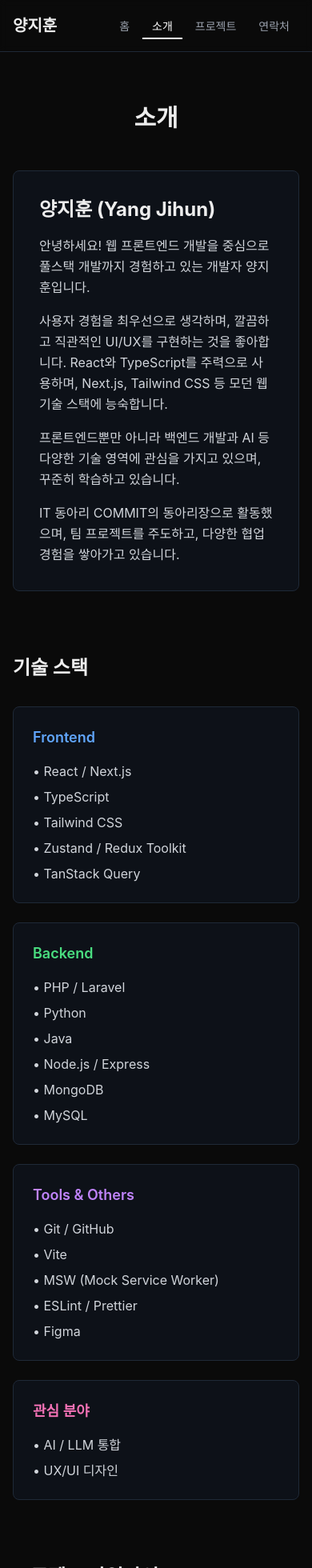
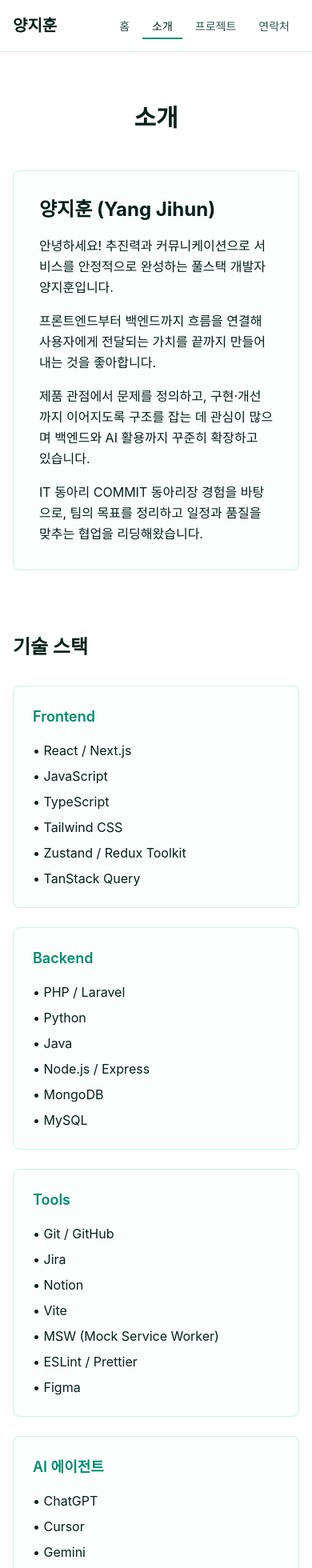
Before and after one commit to yangjihun/portfolio, a Next.js app: page /about in a window 390 px wide. Shown: the top 1960 px of the page at 80% size. Built offline with nearby package versions, Linux system fonts and the light colour scheme.

Commit message:
style: 디자인 변경

```diff
--- a/src/app/about/page.tsx
+++ b/src/app/about/page.tsx
@@ -9,6 +9,7 @@ export default function AboutPage() {
   const techStacks = {
     frontend: [
       'React / Next.js',
+      'JavaScript',
       'TypeScript',
       'Tailwind CSS',
       'Zustand / Redux Toolkit',
@@ -24,14 +25,18 @@ export default function AboutPage() {
     ],
     tools: [
       'Git / GitHub',
+      'Jira',
+      'Notion',
       'Vite',
       'MSW (Mock Service Worker)',
       'ESLint / Prettier',
       'Figma',
     ],
-    interests: [
-      'AI / LLM 통합',
-      'UX/UI 디자인',
+    other: [
+      'ChatGPT',
+      'Cursor',
+      'Gemini',
+      'Claude',
     ],
   };
 
@@ -64,25 +69,20 @@ export default function AboutPage() {
         animate={{ opacity: 1, y: 0 }}
         className="mb-20"
       >
-        <div className="rounded-lg border border-gray-800 bg-gray-900/50 p-8">
+        <div className="rounded-lg border border-border bg-muted/40 p-8">
           <h3 className="mb-4 text-2xl font-bold">양지훈 (Yang Jihun)</h3>
-          <div className="space-y-4 leading-relaxed text-gray-300">
+          <div className="space-y-4 leading-relaxed text-foreground">
             <p>
-              안녕하세요! 웹 프론트엔드 개발을 중심으로 풀스택 개발까지 경험하고 있는
-              개발자 양지훈입니다.
+              안녕하세요! 추진력과 커뮤니케이션으로 서비스를 안정적으로 완성하는 풀스택 개발자 양지훈입니다.
             </p>
             <p>
-              사용자 경험을 최우선으로 생각하며, 깔끔하고 직관적인 UI/UX를
-              구현하는 것을 좋아합니다. React와 TypeScript를 주력으로 사용하며,
-              Next.js, Tailwind CSS 등 모던 웹 기술 스택에 능숙합니다.
+              프론트엔드부터 백엔드까지 흐름을 연결해 사용자에게 전달되는 가치를 끝까지 만들어내는 것을 좋아합니다.
             </p>
             <p>
-              프론트엔드뿐만 아니라 백엔드 개발과 AI 등 다양한 기술 영역에 관심을 가지고 있으며, 꾸준히
-              학습하고 있습니다.
+              제품 관점에서 문제를 정의하고, 구현·개선까지 이어지도록 구조를 잡는 데 관심이 많으며 백엔드와 AI 활용까지 꾸준히 확장하고 있습니다.
             </p>
             <p>
-              IT 동아리 COMMIT의 동아리장으로 활동했으며, 팀 프로젝트를 주도하고,
-              다양한 협업 경험을 쌓아가고 있습니다.
+              IT 동아리 COMMIT 동아리장 경험을 바탕으로, 팀의 목표를 정리하고 일정과 품질을 맞추는 협업을 리딩해왔습니다.
             </p>
           </div>
         </div>
@@ -97,52 +97,52 @@ export default function AboutPage() {
       >
         <h3 className="mb-8 text-2xl font-bold">기술 스택</h3>
         <div className="grid gap-6 md:grid-cols-2">
-          <div className="rounded-lg border border-gray-800 bg-gray-900/50 p-6">
-            <h4 className="mb-4 text-lg font-semibold text-blue-400">
+          <div className="rounded-lg border border-border bg-muted/40 p-6">
+            <h4 className="mb-4 text-lg font-semibold text-primary">
               Frontend
             </h4>
             <ul className="space-y-2">
               {techStacks.frontend.map((tech) => (
-                <li key={tech} className="text-gray-300">
+                <li key={tech} className="text-foreground">
                   • {tech}
                 </li>
               ))}
             </ul>
           </div>
 
-          <div className="rounded-lg border border-gray-800 bg-gray-900/50 p-6">
-            <h4 className="mb-4 text-lg font-semibold text-green-400">
+          <div className="rounded-lg border border-border bg-muted/40 p-6">
+            <h4 className="mb-4 text-lg font-semibold text-primary">
               Backend
             </h4>
             <ul className="space-y-2">
               {techStacks.backend.map((tech) => (
-                <li key={tech} className="text-gray-300">
+                <li key={tech} className="text-foreground">
                   • {tech}
                 </li>
               ))}
             </ul>
           </div>
 
-          <div className="rounded-lg border border-gray-800 bg-gray-900/50 p-6">
-            <h4 className="mb-4 text-lg font-semibold text-purple-400">
-              Tools & Others
+          <div className="rounded-lg border border-border bg-muted/40 p-6">
+            <h4 className="mb-4 text-lg font-semibold text-primary">
+              Tools
             </h4>
             <ul className="space-y-2">
               {techStacks.tools.map((tech) => (
-                <li key={tech} className="text-gray-300">
+                <li key={tech} className="text-foreground">
                   • {tech}
                 </li>
               ))}
             </ul>
           </div>
 
-          <div className="rounded-lg border border-gray-800 bg-gray-900/50 p-6">
-            <h4 className="mb-4 text-lg font-semibold text-pink-400">
-              관심 분야
+          <div className="rounded-lg border border-border bg-muted/40 p-6">
+            <h4 className="mb-4 text-lg font-semibold text-primary">
+              AI 에이전트
             </h4>
             <ul className="space-y-2">
-              {techStacks.interests.map((tech) => (
-                <li key={tech} className="text-gray-300">
+              {techStacks.other.map((tech) => (
+                <li key={tech} className="text-foreground">
                   • {tech}
                 </li>
               ))}
@@ -167,13 +167,13 @@ export default function AboutPage() {
               whileInView={{ opacity: 1, x: 0 }}
               viewport={{ once: true }}
               transition={{ delay: index * 0.1 }}
-              className="relative border-l-2 border-gray-700 pl-6"
+              className="relative border-l-2 border-primary/30 pl-6"
             >
-              <div className="absolute -left-[9px] top-0 h-4 w-4 rounded-full border-2 border-gray-700 bg-background" />
-              <div className="mb-1 text-sm text-gray-400">{item.period}</div>
+              <div className="absolute -left-[9px] top-0 h-4 w-4 rounded-full border-2 border-primary/40 bg-background" />
+              <div className="mb-1 text-sm text-muted-foreground">{item.period}</div>
               <h4 className="mb-2 text-xl font-semibold">{item.name}</h4>
-              <p className="mb-2 text-gray-300">{item.title}</p>
-              <p className="text-sm text-gray-500">{item.tech}</p>
+              <p className="mb-2 text-foreground">{item.title}</p>
+              <p className="text-sm text-muted-foreground">{item.tech}</p>
             </motion.div>
           ))}
         </div>
--- a/src/app/globals.css
+++ b/src/app/globals.css
@@ -3,20 +3,46 @@
 @tailwind utilities;
 
 :root {
-  --background: #0a0a0a;
-  --foreground: #ededed;
+  /* Light, Hana Bank-inspired theme (RGB for Tailwind opacity support) */
+  --background: 255 255 255;
+  --foreground: 5 32 26;
+
+  --card: 255 255 255;
+  --card-foreground: 5 32 26;
+
+  /* Slight green-tinted neutrals (avoid "gray" feel) */
+  --muted: 242 252 249;
+  --muted-foreground: 39 83 74;
+
+  --border: 208 239 230;
+
+  /* Primary (Hana Bank main color #008D70) */
+  --primary: 0 141 112;
+  --primary-foreground: 255 255 255;
 }
 
 @media (prefers-color-scheme: dark) {
   :root {
-    --background: #0a0a0a;
-    --foreground: #ededed;
+    /* Keep consistent (always light) */
+    --background: 255 255 255;
+    --foreground: 5 32 26;
+
+    --card: 255 255 255;
+    --card-foreground: 5 32 26;
+
+    --muted: 242 252 249;
+    --muted-foreground: 39 83 74;
+
+    --border: 208 239 230;
+
+    --primary: 0 141 112;
+    --primary-foreground: 255 255 255;
   }
 }
 
 body {
-  color: var(--foreground);
-  background: var(--background);
+  color: rgb(var(--foreground));
+  background: rgb(var(--background));
   font-family: -apple-system, BlinkMacSystemFont, "Segoe UI", Roboto, "Helvetica Neue", Arial, sans-serif;
 }
 
--- a/src/app/layout.tsx
+++ b/src/app/layout.tsx
@@ -15,7 +15,7 @@ export default function RootLayout({
 }>) {
   return (
     <html lang="ko">
-      <body>
+      <body className="bg-background text-foreground">
         <Navigation />
         <main className="min-h-screen">{children}</main>
         <Footer />
--- a/src/app/page.tsx
+++ b/src/app/page.tsx
@@ -12,15 +12,22 @@ export default function HomePage() {
   const featuredProjects = projects.slice(0, 3);
 
   const techStack = [
-    'Node.js',
+    // Languages
+    'JavaScript',
+    'TypeScript',
     'Python',
     'Java',
+    // Frontend
     'React',
     'Next.js',
-    'TypeScript',
+    // Backend
+    'Node.js',
+    // Styling
     'Tailwind CSS',
+    // Tools / Collaboration
     'Git',
-    'GitHub'
+    'GitHub',
+    'Jira'
   ];
 
   return (
@@ -35,18 +42,16 @@ export default function HomePage() {
           <h1 className="mb-6 text-5xl font-bold leading-tight md:text-7xl">
             안녕하세요,
             <br />
-            <span className="bg-gradient-to-r from-blue-400 to-purple-500 bg-clip-text text-transparent">
+            <span className="bg-gradient-to-r from-primary to-[#006B55] bg-clip-text text-transparent">
               양지훈
             </span>
             입니다
           </h1>
-          <p className="mb-8 text-xl text-gray-300 md:text-2xl">
+          <p className="mb-8 text-xl text-muted-foreground md:text-2xl">
             Fullstack Developer
           </p>
-          <p className="mx-auto mb-12 max-w-2xl text-lg leading-relaxed text-gray-400">
-            프론트엔드 개발을 기반으로,
-            <br />
-            현재 백엔드까지 영역을 확장하며 풀스택 역량을 쌓아가고 있습니다.
+          <p className="mx-auto mb-12 max-w-2xl text-lg leading-relaxed text-muted-foreground">
+            추진력과 커뮤니케이션으로 서비스를 안정적으로 완성하는 풀스택 개발자입니다.
           </p>
 
 
@@ -57,7 +62,7 @@ export default function HomePage() {
                 initial={{ opacity: 0, scale: 0.8 }}
                 animate={{ opacity: 1, scale: 1 }}
                 transition={{ delay: 0.5 + index * 0.05 }}
-                className="rounded-full bg-gray-800 px-4 py-2 text-sm font-medium text-gray-200"
+                className="rounded-full border border-border bg-muted/60 px-4 py-2 text-sm font-medium text-foreground"
               >
                 {tech}
               </motion.span>
@@ -72,19 +77,19 @@ export default function HomePage() {
           >
             <Link
               href="/projects"
-              className="rounded-lg bg-white px-8 py-3 font-semibold text-black transition-all hover:bg-gray-200"
+              className="rounded-lg bg-primary px-8 py-3 font-semibold text-primary-foreground transition-all hover:bg-primary/90"
             >
               프로젝트 보기
             </Link>
             <Link
               href="/about"
-              className="rounded-lg border border-gray-700 px-8 py-3 font-semibold transition-all hover:border-gray-600 hover:bg-gray-900"
+              className="rounded-lg border border-border bg-background px-8 py-3 font-semibold text-foreground transition-all hover:border-primary/40 hover:bg-primary/5"
             >
               소개 보기
             </Link>
             <Link
               href="/contact"
-              className="rounded-lg border border-gray-700 px-8 py-3 font-semibold transition-all hover:border-gray-600 hover:bg-gray-900"
+              className="rounded-lg border border-border bg-background px-8 py-3 font-semibold text-foreground transition-all hover:border-primary/40 hover:bg-primary/5"
             >
               연락하기
             </Link>
@@ -97,7 +102,7 @@ export default function HomePage() {
         <SectionTitle>활동 내역</SectionTitle>
 
         <div className="relative mx-auto max-w-3xl">
-          <div className="absolute left-1/2 top-0 h-full w-px -translate-x-1/2 bg-gray-800" />
+          <div className="absolute left-1/2 top-0 h-full w-px -translate-x-1/2 bg-border" />
           <div className="space-y-0">
             {activities.map((activity, index) => (
               <motion.div
@@ -108,8 +113,8 @@ export default function HomePage() {
                 transition={{ delay: index * 0.05 }}
                 className="relative py-4 text-center"
               >
-                <div className="mx-auto mb-2 h-3.5 w-3.5 rounded-full border-2 border-gray-700 bg-background" />
-                <div className="mb-0.5 text-sm text-gray-400">{activity.period}</div>
+                <div className="mx-auto mb-2 h-3.5 w-3.5 rounded-full border-2 border-primary/40 bg-background" />
+                <div className="mb-0.5 text-sm text-muted-foreground">{activity.period}</div>
                 <h3 className="text-base font-semibold md:text-lg">{activity.title}</h3>
               </motion.div>
             ))}
@@ -135,7 +140,7 @@ export default function HomePage() {
         >
           <Link
             href="/projects"
-            className="inline-flex items-center gap-2 text-gray-300 transition-colors hover:text-white"
+            className="inline-flex items-center gap-2 text-muted-foreground transition-colors hover:text-primary"
           >
             모든 프로젝트 보기
             <span className="text-xl">→</span>
--- a/src/app/projects/[slug]/page.tsx
+++ b/src/app/projects/[slug]/page.tsx
@@ -7,12 +7,12 @@ import Image from 'next/image';
 import { projects } from '@/data/projects';
 
 const categoryColors = {
-  frontend: 'bg-blue-500/10 text-blue-400 border-blue-500/20',
-  backend: 'bg-green-500/10 text-green-400 border-green-500/20',
-  fullstack: 'bg-purple-500/10 text-purple-400 border-purple-500/20',
-  infra: 'bg-orange-500/10 text-orange-400 border-orange-500/20',
-  ai: 'bg-pink-500/10 text-pink-400 border-pink-500/20',
-  other: 'bg-gray-500/10 text-gray-400 border-gray-500/20',
+  frontend: 'bg-primary/10 text-primary border-primary/20',
+  backend: 'bg-primary/10 text-primary border-primary/20',
+  fullstack: 'bg-primary/10 text-primary border-primary/20',
+  infra: 'bg-primary/10 text-primary border-primary/20',
+  ai: 'bg-primary/10 text-primary border-primary/20',
+  other: 'bg-primary/5 text-primary/80 border-primary/15',
 };
 
 const categoryLabels = {
@@ -35,12 +35,12 @@ export default function ProjectDetailPage() {
     return (
       <div className="container mx-auto max-w-4xl px-4 py-16 text-center">
         <h1 className="mb-4 text-3xl font-bold">프로젝트를 찾을 수 없습니다</h1>
-        <p className="mb-8 text-gray-400">
+        <p className="mb-8 text-muted-foreground">
           요청하신 프로젝트가 존재하지 않습니다.
         </p>
         <Link
           href="/projects"
-          className="inline-block rounded-lg bg-white px-6 py-3 font-semibold text-black transition-all hover:bg-gray-200"
+          className="inline-block rounded-lg bg-primary px-6 py-3 font-semibold text-primary-foreground transition-all hover:bg-primary/90"
         >
           프로젝트 목록으로
         </Link>
@@ -55,7 +55,7 @@ export default function ProjectDetailPage() {
         initial={{ opacity: 0, x: -20 }}
         animate={{ opacity: 1, x: 0 }}
         onClick={() => router.back()}
-        className="mb-8 flex items-center gap-2 text-gray-400 transition-colors hover:text-white"
+        className="mb-8 flex items-center gap-2 text-muted-foreground transition-colors hover:text-primary"
       >
         <span className="text-xl">←</span>
         뒤로 가기
@@ -78,13 +78,13 @@ export default function ProjectDetailPage() {
           </span>
         </div>
 
-        <div className="mb-6 flex flex-wrap gap-4 text-gray-400">
+        <div className="mb-6 flex flex-wrap gap-4 text-muted-foreground">
           <span>{project.period}</span>
           <span>•</span>
           <span>{project.role}</span>
         </div>
 
-        <p className="text-xl leading-relaxed text-gray-300">
+        <p className="text-xl leading-relaxed text-foreground">
           {project.summary}
         </p>
       </motion.div>
@@ -105,8 +105,8 @@ export default function ProjectDetailPage() {
               rel={link.href !== '#' ? 'noopener noreferrer' : undefined}
               className={`rounded-lg border px-6 py-3 font-medium transition-all ${
                 link.href === '#'
-                  ? 'cursor-not-allowed border-gray-800 text-gray-600'
-                  : 'border-gray-700 hover:border-gray-600 hover:bg-gray-900'
+                  ? 'cursor-not-allowed border-border text-muted-foreground'
+                  : 'border-border bg-background hover:border-primary/40 hover:bg-primary/5'
               }`}
             >
               {link.label}
@@ -122,7 +122,7 @@ export default function ProjectDetailPage() {
           animate={{ opacity: 1, y: 0 }}
           className="mb-10"
         >
-          <div className="relative aspect-[16/9] overflow-hidden rounded-xl border border-gray-800 bg-gray-900/30">
+          <div className="relative aspect-[16/9] overflow-hidden rounded-xl border border-border bg-muted/30">
             <Image
               src={project.image}
               alt={`${project.name} 이미지`}
@@ -147,7 +147,7 @@ export default function ProjectDetailPage() {
           {project.techTags.map((tech) => (
             <span
               key={tech}
-              className="rounded-lg border border-gray-800 bg-gray-900/50 px-4 py-2 text-sm font-medium text-gray-300"
+              className="rounded-lg border border-primary/15 bg-primary/8 px-4 py-2 text-sm font-medium text-primary"
             >
               {tech}
             </span>
@@ -172,8 +172,8 @@ export default function ProjectDetailPage() {
               transition={{ delay: 0.3 + index * 0.1 }}
               className="flex gap-3"
             >
-              <span className="mt-1 text-blue-400">▸</span>
-              <span className="flex-1 leading-relaxed text-gray-300">
+              <span className="mt-1 text-primary">▸</span>
+              <span className="flex-1 leading-relaxed text-foreground">
                 {highlight}
               </span>
             </motion.li>
@@ -198,8 +198,8 @@ export default function ProjectDetailPage() {
               transition={{ delay: 0.4 + index * 0.1 }}
               className="flex gap-3"
             >
-              <span className="mt-1 text-purple-400">•</span>
-              <span className="flex-1 leading-relaxed text-gray-300">
+              <span className="mt-1 text-primary">•</span>
+              <span className="flex-1 leading-relaxed text-foreground">
                 {responsibility}
               </span>
             </motion.li>
@@ -212,11 +212,11 @@ export default function ProjectDetailPage() {
         initial={{ opacity: 0 }}
         animate={{ opacity: 1 }}
         transition={{ delay: 0.5 }}
-        className="flex justify-center border-t border-gray-800 pt-12"
+        className="flex justify-center border-t border-border pt-12"
       >
         <Link
           href="/projects"
-          className="inline-flex items-center gap-2 rounded-lg bg-white px-8 py-3 font-semibold text-black transition-all hover:bg-gray-200"
+          className="inline-flex items-center gap-2 rounded-lg bg-primary px-8 py-3 font-semibold text-primary-foreground transition-all hover:bg-primary/90"
         >
           모든 프로젝트 보기
         </Link>
--- a/src/components/Navigation.tsx
+++ b/src/components/Navigation.tsx
@@ -16,9 +16,9 @@ export default function Navigation() {
   const pathname = usePathname();
 
   return (
-    <nav className="sticky top-0 z-50 w-full border-b border-gray-800 bg-background/80 backdrop-blur-sm">
+    <nav className="sticky top-0 z-50 w-full border-b border-border bg-background/80 backdrop-blur-sm">
       <div className="container mx-auto flex h-16 max-w-6xl items-center justify-between px-4">
-        <Link href="/" className="text-xl font-bold">
+        <Link href="/" className="text-xl font-bold text-foreground hover:text-primary transition-colors">
           양지훈
         </Link>
         <ul className="flex gap-1 md:gap-2">
@@ -31,15 +31,15 @@ export default function Navigation() {
                 <Link
                   href={item.href}
                   className={cn(
-                    'relative px-3 py-2 text-sm font-medium transition-colors hover:text-white md:px-4 md:text-base',
-                    isActive ? 'text-white' : 'text-gray-400'
+                    'relative px-3 py-2 text-sm font-medium transition-colors hover:text-primary md:px-4 md:text-base',
+                    isActive ? 'text-foreground' : 'text-muted-foreground'
                   )}
                 >
                   {item.label}
                   {isActive && (
                     <motion.div
                       layoutId="navbar-indicator"
-                      className="absolute bottom-0 left-0 right-0 h-0.5 bg-white"
+                      className="absolute bottom-0 left-0 right-0 h-0.5 bg-primary"
                       transition={{
                         type: 'spring',
                         stiffness: 380,
--- a/src/components/ProjectCard.tsx
+++ b/src/components/ProjectCard.tsx
@@ -11,12 +11,12 @@ interface ProjectCardProps {
 }
 
 const categoryColors = {
-  frontend: 'bg-blue-500/10 text-blue-400 border-blue-500/20',
-  backend: 'bg-green-500/10 text-green-400 border-green-500/20',
-  fullstack: 'bg-purple-500/10 text-purple-400 border-purple-500/20',
-  infra: 'bg-orange-500/10 text-orange-400 border-orange-500/20',
-  ai: 'bg-pink-500/10 text-pink-400 border-pink-500/20',
-  other: 'bg-gray-500/10 text-gray-400 border-gray-500/20',
+  frontend: 'bg-primary/10 text-primary border-primary/20',
+  backend: 'bg-primary/10 text-primary border-primary/20',
+  fullstack: 'bg-primary/10 text-primary border-primary/20',
+  infra: 'bg-primary/10 text-primary border-primary/20',
+  ai: 'bg-primary/10 text-primary border-primary/20',
+  other: 'bg-primary/5 text-primary/80 border-primary/15',
 };
 
 const categoryLabels = {
@@ -38,10 +38,10 @@ export default function ProjectCard({ project, index = 0 }: ProjectCardProps) {
     >
       <Link
         href={`/projects/${project.id}`}
-        className="group block h-full rounded-lg border border-gray-800 bg-gray-900/50 p-6 transition-all hover:border-gray-700 hover:bg-gray-900/80"
+        className="group block h-full rounded-lg border border-border bg-muted/40 p-6 transition-all hover:border-primary/35 hover:bg-muted/70"
       >
         {project.image && (
-          <div className="relative mb-4 aspect-[16/9] overflow-hidden rounded-lg border border-gray-800 bg-gray-900/30">
+          <div className="relative mb-4 aspect-[16/9] overflow-hidden rounded-lg border border-border bg-muted/30">
             <Image
               src={project.image}
               alt={`${project.name} 썸네일`}
@@ -54,10 +54,10 @@ export default function ProjectCard({ project, index = 0 }: ProjectCardProps) {
 
         <div className="mb-3 flex items-start justify-between gap-2">
           <div className="min-w-0">
-            <h3 className="text-xl font-bold group-hover:text-white">
+            <h3 className="text-xl font-bold group-hover:text-primary transition-colors">
               {project.name}
             </h3>
-            <p className="mt-1 line-clamp-1 text-sm text-gray-400">
+            <p className="mt-1 line-clamp-1 text-sm text-muted-foreground">
               {project.title}
             </p>
           </div>
@@ -70,7 +70,7 @@ export default function ProjectCard({ project, index = 0 }: ProjectCardProps) {
           </span>
         </div>
 
-        <div className="mb-3 flex flex-wrap gap-2 text-sm text-gray-400">
+        <div className="mb-3 flex flex-wrap gap-2 text-sm text-muted-foreground">
           <span>{project.period}</span>
           <span>•</span>
           <span>{project.role}</span>
@@ -80,13 +80,13 @@ export default function ProjectCard({ project, index = 0 }: ProjectCardProps) {
           {project.techTags.slice(0, 5).map((tag) => (
             <span
               key={tag}
-              className="rounded-full bg-gray-800 px-3 py-1 text-xs text-gray-300"
+              className="rounded-full border border-primary/15 bg-primary/8 px-3 py-1 text-xs text-primary"
             >
               {tag}
             </span>
           ))}
           {project.techTags.length > 5 && (
-            <span className="rounded-full bg-gray-800 px-3 py-1 text-xs text-gray-400">
+            <span className="rounded-full border border-primary/15 bg-primary/8 px-3 py-1 text-xs text-primary/80">
               +{project.techTags.length - 5}
             </span>
           )}
--- a/src/components/SectionTitle.tsx
+++ b/src/components/SectionTitle.tsx
@@ -16,7 +16,7 @@ export default function SectionTitle({ children, subtitle }: SectionTitleProps)
       className="mb-12 text-center"
     >
       <h2 className="mb-3 text-3xl font-bold md:text-4xl">{children}</h2>
-      {subtitle && <p className="text-gray-400">{subtitle}</p>}
+      {subtitle && <p className="text-muted-foreground">{subtitle}</p>}
     </motion.div>
   );
 }
--- a/tailwind.config.ts
+++ b/tailwind.config.ts
@@ -9,8 +9,21 @@ const config: Config = {
   theme: {
     extend: {
       colors: {
-        background: "var(--background)",
-        foreground: "var(--foreground)",
+        background: "rgb(var(--background) / <alpha-value>)",
+        foreground: "rgb(var(--foreground) / <alpha-value>)",
+        border: "rgb(var(--border) / <alpha-value>)",
+        card: {
+          DEFAULT: "rgb(var(--card) / <alpha-value>)",
+          foreground: "rgb(var(--card-foreground) / <alpha-value>)",
+        },
+        muted: {
+          DEFAULT: "rgb(var(--muted) / <alpha-value>)",
+          foreground: "rgb(var(--muted-foreground) / <alpha-value>)",
+        },
+        primary: {
+          DEFAULT: "rgb(var(--primary) / <alpha-value>)",
+          foreground: "rgb(var(--primary-foreground) / <alpha-value>)",
+        },
       },
       animation: {
         'fade-in': 'fadeIn 0.6s ease-in-out',
```
Also changed, not shown: src/app/contact/page.tsx (+5 -5 lines), src/app/projects/page.tsx (+20 -14 lines), src/components/Footer.tsx (+4 -4 lines).
